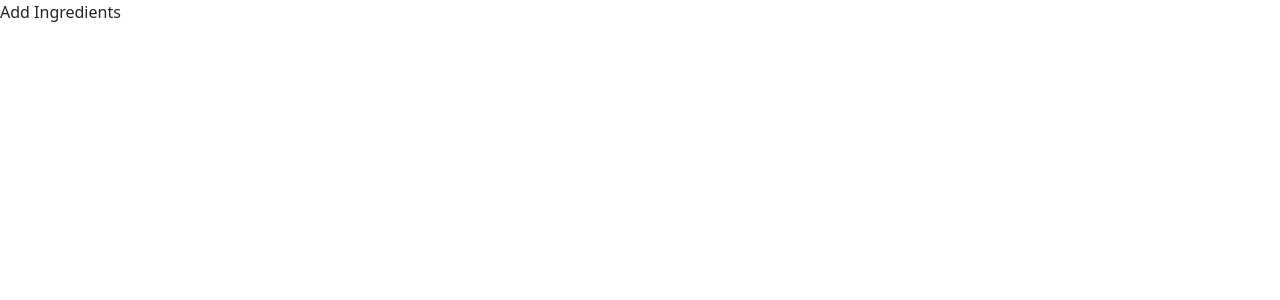
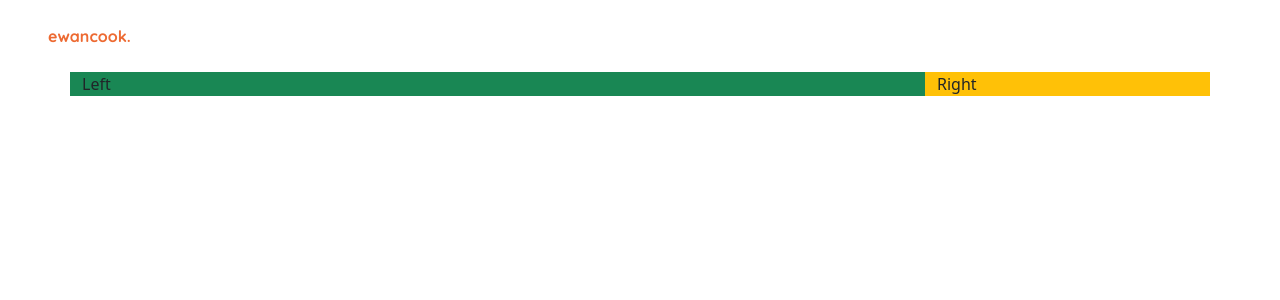
Before and after one commit to dlsu-ewancook/ewancook-frontend, a Nuxt app: page /search/add_ingredients in a window 1280 px wide. Shown: the top 300 px of the page. Built offline with nearby package versions, Linux system fonts and the light colour scheme.

Commit message:
imported font, added header

```diff
--- /dev/null
+++ b/assets/css/header.css
@@ -0,0 +1,5 @@
+.header_title {
+  color: #ED6A32;
+  font-weight: bold;
+  font-family: 'Quicksand', sans-serif;
+}
--- a/assets/scss/main.scss
+++ b/assets/scss/main.scss
@@ -18,3 +18,4 @@ $custom-theme-colors: (
 
 // Load a custom font
 @import url('https://fonts.googleapis.com/css2?family=Poppins:ital,wght@0,400;0,600;1,400;1,600&display=swap');
+@import url('https://fonts.googleapis.com/css2?family=Quicksand:wght@400;700&display=swap');
--- /dev/null
+++ b/components/Header.vue
@@ -0,0 +1,7 @@
+<script setup lang="ts"></script>
+<style src="../assets/css/header.css"></style>
+<template>
+  <div class="bg-white py-4 px-5">
+    <span class="header_title">ewancook.</span>
+  </div>
+</template>
--- a/components/SampleComponent.vue
+++ /dev/null
@@ -1,5 +0,0 @@
-<script setup lang="ts">
-</script>
-
-<template>
-</template>
--- a/pages/search/add_ingredients.vue
+++ b/pages/search/add_ingredients.vue
@@ -3,7 +3,11 @@
 </script>
 
 <template>
-    <div>
-        Add Ingredients
+    <Header />
+    <div class="container">
+      <div class="row">
+        <div class="col-9 bg-success">Left</div>
+        <div class="col-3 bg-warning">Right</div>
+      </div>
     </div>
 </template>
```
